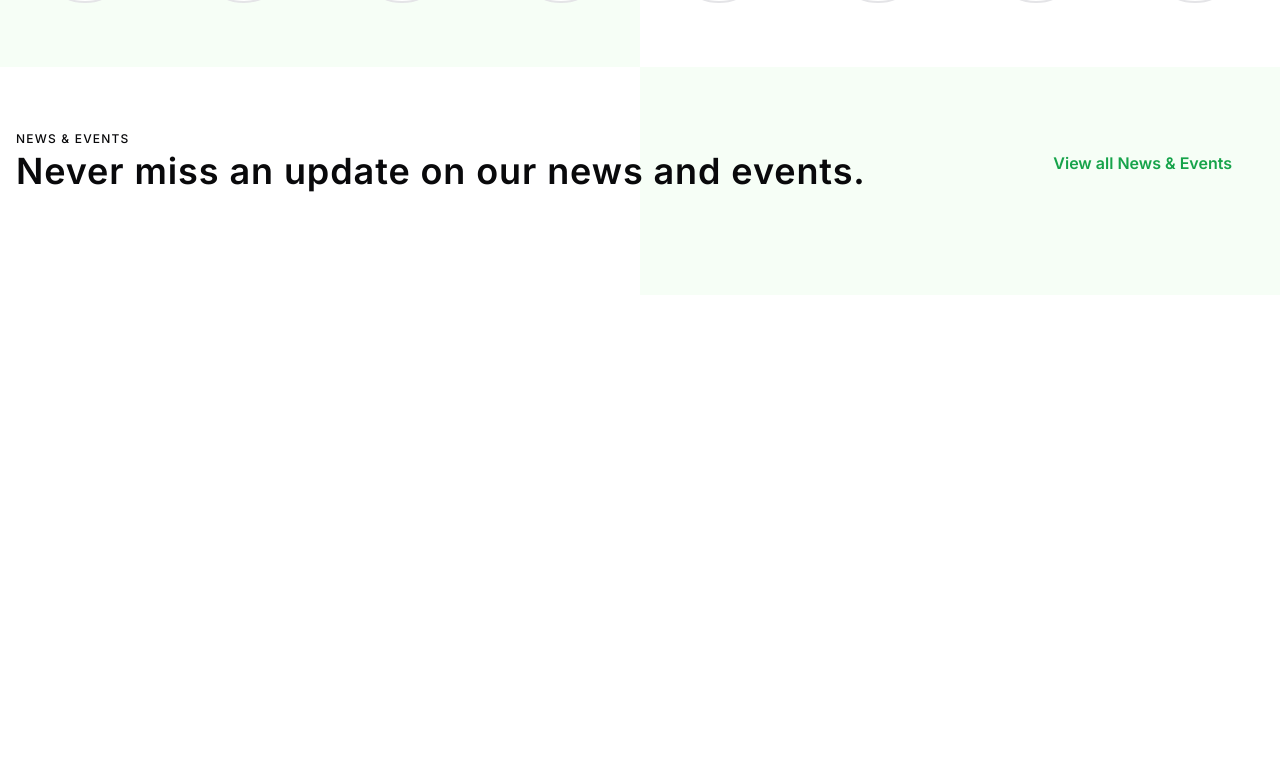
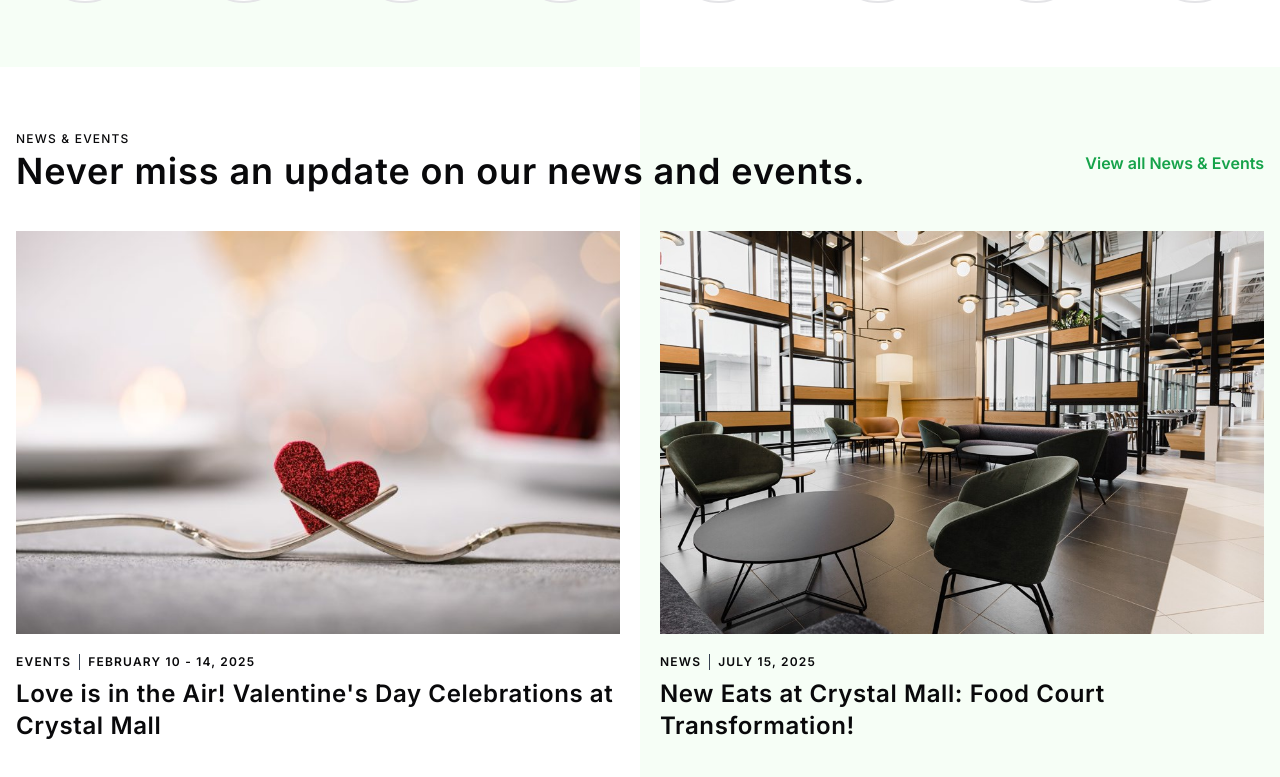
Before and after one commit to scottchen98/crystal-mall-app-redesign, a Next.js app: page / in a window 1280 px wide. Shown: the part 1264-2041 px from the top of the page. Before the commit the page ends 1559 px from the top, so only its background shows below. Built offline with nearby package versions, Linux system fonts and the light colour scheme.

Commit message:
structure events with grid on larger viewports

```diff
--- a/src/app/events-section.tsx
+++ b/src/app/events-section.tsx
@@ -62,10 +62,34 @@ export default function EventsSection() {
         </h2>
         <Link
           href="/stores"
-          className="hidden font-semibold text-primary md:mr-8 md:block"
+          className="hidden text-right font-semibold text-primary md:block md:min-w-52"
         >
           View all News & Events
         </Link>
+      </div>
+
+      <div className="hidden md:grid md:grid-cols-2 md:gap-10">
+        {newsAndEvents.map((item, index) => (
+          <div key={index}>
+            <Image
+              className="mb-auto"
+              src={item.image}
+              alt={item.alt}
+              objectFit="cover"
+              width={615}
+              height={400}
+            />
+            <div className="mb-2 mt-5 flex items-center space-x-2 font-semibold tracking-widest md:text-xs">
+              <p className="border-r-[1px] border-[#374151] pr-2">
+                {item.type}
+              </p>
+              <p>{item.date}</p>
+            </div>
+            <div className="line-clamp-2 text-2xl font-semibold tracking-wide">
+              {item.title}
+            </div>
+          </div>
+        ))}
       </div>
 
       <Carousel setApi={setApi} className="mx-auto w-full max-w-sm md:hidden">
@@ -104,7 +128,6 @@ export default function EventsSection() {
       <div className="py-2 text-center text-sm text-muted-foreground md:hidden">
         Slide {current} of {count}
       </div>
-
       <Button
         variant="outline"
         className="mt-10 w-full rounded-full border-primary py-6 text-base font-medium tracking-wider text-primary hover:border-input md:hidden"
```
